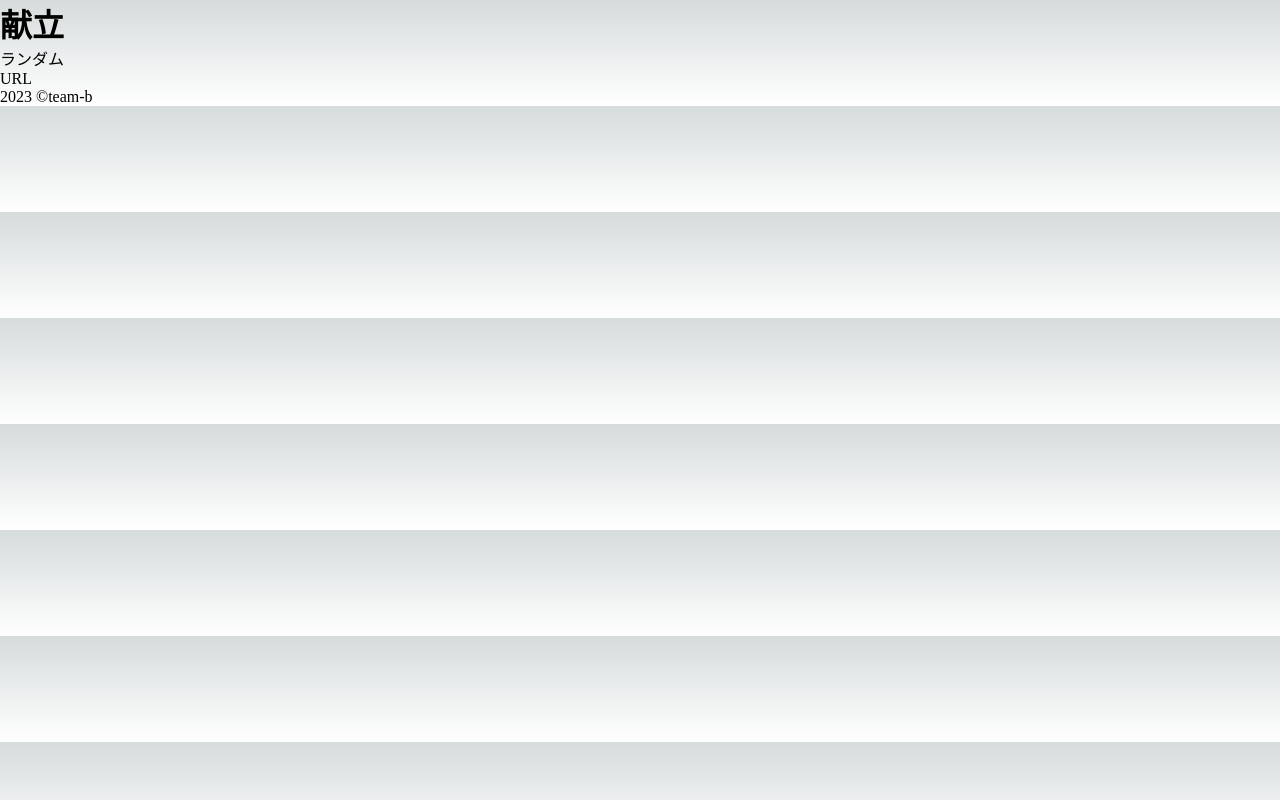
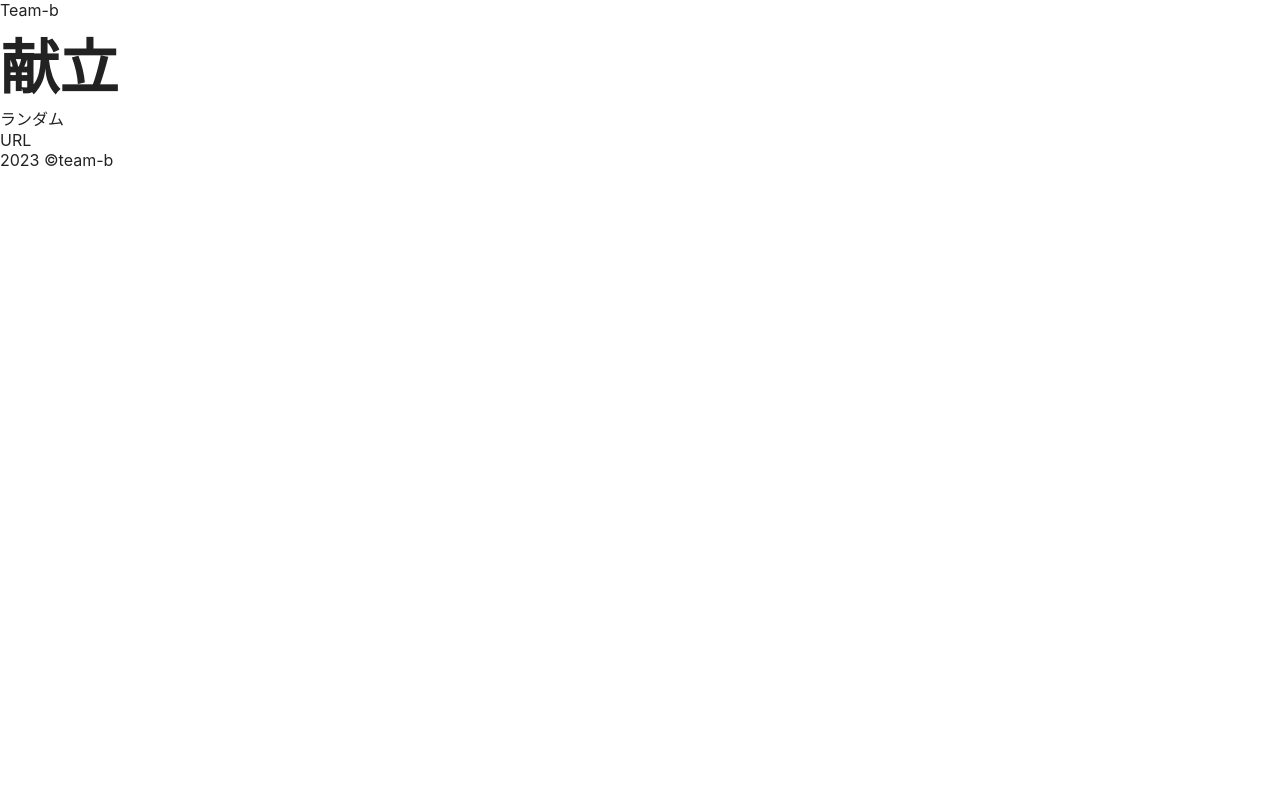
Before and after one commit to itc-s22029/ReactLesson05, a Next.js app: page / in a window 1280 px wide. Built offline with nearby package versions, Linux system fonts and the light colour scheme.

Commit message:
レイアウト(css)基本設定(カラー、文字サイズなど)とcssファイル作成

```diff
--- a/components/header.js
+++ b/components/header.js
@@ -1,5 +1,11 @@
+import Logo from 'components/logo'
+
 function Header() {
-	return
-		<header>Team-b</header>
+	return (
+		<header>
+			<Logo />
+		</header>
+	)
 }
+
 export default Header
--- /dev/null
+++ b/components/logo.js
@@ -0,0 +1,11 @@
+import Link from 'next/link'
+
+function Logo() {
+	return  (
+		<Link legacyBehavior href="/">
+			<a>Team-b</a>
+		</Link>
+	)
+}
+
+export default Logo
--- a/pages/_app.js
+++ b/pages/_app.js
@@ -1,4 +1,4 @@
-import '@/styles/globals.css'
+import 'styles/globals.css'
 
 export default function App({ Component, pageProps }) {
   return <Component {...pageProps} />
--- a/styles/globals.css
+++ b/styles/globals.css
@@ -1,107 +1,59 @@
 :root {
-  --max-width: 1100px;
-  --border-radius: 12px;
-  --font-mono: ui-monospace, Menlo, Monaco, 'Cascadia Mono', 'Segoe UI Mono',
-    'Roboto Mono', 'Oxygen Mono', 'Ubuntu Monospace', 'Source Code Pro',
-    'Fira Mono', 'Droid Sans Mono', 'Courier New', monospace;
+	/*カラー*/
+	--white: #ffffff;
+	--gray-10: #eeeeee;
+	--gray-25: #aaaaaa;
+	--gray-50: #707070;
+	--gray-75: #444444;
+	--black: #222222;
+	--accent: #0d87e0
 
-  --foreground-rgb: 0, 0, 0;
-  --background-start-rgb: 214, 219, 220;
-  --background-end-rgb: 255, 255, 255;
+	/* タイポグラフィ（フォントサイズ）*/
+	--body: clamp(1rem, 0.9rem + 0.2vw, 1.125rem); /*16-18px*/
+	--display: clamp(4.5rem, 1.83rem + 11.34vw, 10rem); /*72-160*/
+	--heading1: clamp(2rem, 1.3rem + 3vw, 4rem); /*32-64px*/
+	--heading2: calc(var(--body) * 1.5); /*24-27px*/
+	--heading3: calc(var(--body) * 1.2); /*19.2-21.6px*/
+	--small-heading2: clamp(0.875rem, 4vw - 1rem, 1.6875rem); /*14-27px*/
+	--small-heading3: calc(var(--small-heading2) * 0.86); /*12-23px*/
 
-  --primary-glow: conic-gradient(
-    from 180deg at 50% 50%,
-    #16abff33 0deg,
-    #0885ff33 55deg,
-    #54d6ff33 120deg,
-    #0071ff33 160deg,
-    transparent 360deg
-  );
-  --secondary-glow: radial-gradient(
-    rgba(255, 255, 255, 1),
-    rgba(255, 255, 255, 0)
-  );
-
-  --tile-start-rgb: 239, 245, 249;
-  --tile-end-rgb: 228, 232, 233;
-  --tile-border: conic-gradient(
-    #00000080,
-    #00000040,
-    #00000030,
-    #00000020,
-    #00000010,
-    #00000010,
-    #00000080
-  );
-
-  --callout-rgb: 238, 240, 241;
-  --callout-border-rgb: 172, 175, 176;
-  --card-rgb: 180, 185, 188;
-  --card-border-rgb: 131, 134, 135;
+	/*スペース（余白・間隔）*/
+	--space-xs: clamp(1.25rem, 1rem + 0.98vw, 1.875rem); /*20-30px*/
+	--space-sm: calc(var(--space-xs) * 1.5); /*30-45px*/
+	--space-md: calc(var(--space-xs) * 2); /*40-60`px*/
+	--space-lg: calc(var(--space-xs) * 3); /*60-90px*/
+	--space-xl: calc(var(--space-xs) * 4); /*80-120px*/
 }
 
-@media (prefers-color-scheme: dark) {
-  :root {
-    --foreground-rgb: 255, 255, 255;
-    --background-start-rgb: 0, 0, 0;
-    --background-end-rgb: 0, 0, 0;
-
-    --primary-glow: radial-gradient(rgba(1, 65, 255, 0.4), rgba(1, 65, 255, 0));
-    --secondary-glow: linear-gradient(
-      to bottom right,
-      rgba(1, 65, 255, 0),
-      rgba(1, 65, 255, 0),
-      rgba(1, 65, 255, 0.3)
-    );
-
-    --tile-start-rgb: 2, 13, 46;
-    --tile-end-rgb: 2, 5, 19;
-    --tile-border: conic-gradient(
-      #ffffff80,
-      #ffffff40,
-      #ffffff30,
-      #ffffff20,
-      #ffffff10,
-      #ffffff10,
-      #ffffff80
-    );
-
-    --callout-rgb: 20, 20, 20;
-    --callout-border-rgb: 108, 108, 108;
-    --card-rgb: 100, 100, 100;
-    --card-border-rgb: 200, 200, 200;
-  }
+/*基本設定*/
+body {
+	color: var(--black);
+	font-family: -apple-system, BlinkMacSystemFont, 'Segoe UI', Helvetica, Arial, sans-serif;
+	font-size: var(--body);
 }
 
-* {
-  box-sizing: border-box;
-  padding: 0;
-  margin: 0;
+h1{
+	font-size: var(--heading1);
+}
+h2{
+	font-size: var(--heading2);
+}
+h3{
+	font-size: var(--heading3);
 }
 
-html,
-body {
-  max-width: 100vw;
-  overflow-x: hidden;
+/*リセット*/
+body, h1, h2, h3, p, figure, ul {
+	margin: 0;
+	padding: 0;
+	list-style: none;
 }
 
-body {
-  color: rgb(var(--foreground-rgb));
-  background: linear-gradient(
-      to bottom,
-      transparent,
-      rgb(var(--background-end-rgb))
-    )
-    rgb(var(--background-start-rgb));
+*, *::before, *::after {
+	box-sizing: border-box;
 }
 
-a {
-  color: inherit;
-  text-decoration: none;
+a{
+	color: inherit;
+	text-decoration: none;
 }
-
-@media (prefers-color-scheme: dark) {
-  html {
-    color-scheme: dark;
-  }
-}
```
Also changed, not shown: styles/Home.module.css (deleted, +0 -229 lines), styles/footer.module.css (added), styles/header.module.css (added), styles/logo.module.css (added).
